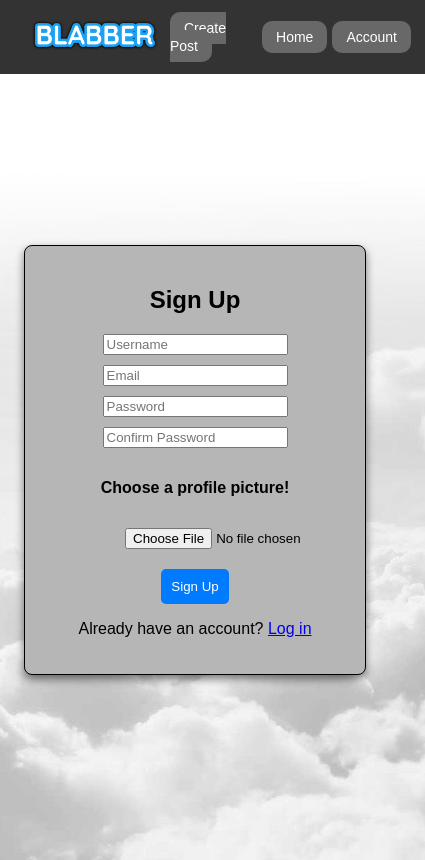
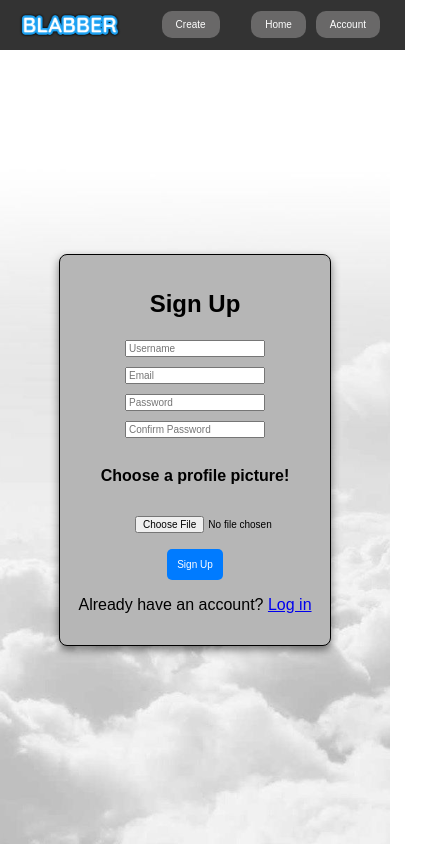
Before and after one commit to lousalvant/Blabber, a React (Vite) app: page /signup in a window 390 px wide. Shown: the whole page, 425 px wide, since content can reach past the window. Built offline with nearby package versions, Linux system fonts and the light colour scheme; no server answers; a web font is replaced by a local one.

Commit message:
styling for mobile devices

```diff
--- a/src/App.css
+++ b/src/App.css
@@ -4,4 +4,5 @@ body {
     background-image: url('./assets/background.jpg');
     background-size: cover;
     background-position: center;
+    background-attachment: fixed;
   }
--- a/src/components/Navbar.css
+++ b/src/components/Navbar.css
@@ -127,3 +127,42 @@
 .create-post-button a:hover {
     background-color: rgb(0, 145, 255); /* Change background color on hover */
 }
+
+
+@media screen and (max-width: 768px) {
+    /* New styles for mobile devices */
+
+    .navbar {
+      padding: 5px; /* Reduce padding for smaller screens */
+      font-size: 0px; /* Hide text, as buttons are represented by icons */
+    }
+
+    .logo img {
+      width: 120px; /* Reduce logo size for smaller screens */
+    }
+
+    .auth-buttons .home-button,
+    .auth-buttons .login-signup-button,
+    .auth-buttons .account-button,
+    .nav-buttons .create-post-button a {
+      margin-right: 10px; /* Set a consistent right margin between buttons */
+      font-size: 10px; /* Reduce font size for buttons */
+    }
+
+    .auth-buttons .account-button {
+      margin-right: 20px; /* Remove right margin for account button */
+    }
+
+    .nav-buttons {
+      display: flex; /* Ensure the create post button is visible */
+      align-items: baseline; /* Align items vertically */
+    }
+
+    .nav-buttons .create-post-button a {
+      margin-right: 0; /* Remove right margin for the create post button */
+    }
+
+    .navbar {
+      padding-left: 10px; /* Adjust padding to move the title a bit to the left */
+    }
+  }
--- a/src/components/Navbar.jsx
+++ b/src/components/Navbar.jsx
@@ -38,7 +38,7 @@ function Navbar() {
             </div>
             <div className="nav-buttons">
                 <div className="create-post-button">
-                    <Link to="/createpost">Create Post</Link>
+                    <Link to="/createpost">Create</Link>
                 </div>
             </div>
             <div className="auth-buttons">
--- a/src/pages/Account.css
+++ b/src/pages/Account.css
@@ -25,3 +25,18 @@
     display: flex;
     align-items: center;
 }
+
+@media screen and (max-width: 768px) {
+    .account-container {
+      width: 300px;
+      padding: 20px; /* Reduce padding for smaller screens */
+      margin-top: 100px;
+      font-size: 12px;
+    }
+
+    .account-container h1 {
+        text-align: center;
+    }
+
+
+  }
--- a/src/pages/CreatePost.css
+++ b/src/pages/CreatePost.css
@@ -58,3 +58,23 @@ input[type="file"] {
   margin-top: 10px; /* Add some top margin for spacing */
   margin-left: 150px;
 }
+
+@media screen and (max-width: 768px) {
+  .create-post-container {
+    width: 300px;
+    padding: 20px; /* Reduce padding for smaller screens */
+  }
+
+  .create-post-container,
+  .form-group label,
+  input[type="text"],
+  textarea,
+  button[type="submit"] {
+    font-size: 10px;
+  }
+
+  input[type="file"] {
+    width: 100%; /* Full width for file input */
+    margin-left: 50px;
+  }
+}
--- a/src/pages/EditPost.css
+++ b/src/pages/EditPost.css
@@ -62,3 +62,23 @@ input[type="file"] {
 .button-group button {
   margin-right: 10px; /* Add space between the buttons */
 }
+
+@media screen and (max-width: 768px) {
+  .edit-post-container {
+    width: 300px;
+    padding: 20px; /* Reduce padding for smaller screens */
+  }
+
+  .edit-post-container,
+  .form-group label,
+  input[type="text"],
+  textarea,
+  button[type="submit"] {
+    font-size: 10px;
+  }
+
+  input[type="file"] {
+    width: 100%; /* Full width for file input */
+    margin-left: 50px;
+  }
+}
--- a/src/pages/Home.css
+++ b/src/pages/Home.css
@@ -63,4 +63,25 @@
     left: 50%; /* Place the left edge of the container at the horizontal center of the viewport */
     transform: translate(-50%, -50%); /* Center the container both vertically and horizontally */
     z-index: 9999; /* Ensure the loading animation is on top of other content */
+}
+
+@media screen and (max-width: 768px) {
+    .home-container {
+      max-width: 90%; /* Adjust the width for smaller screens */
+      margin-top: 100px; /* Adjust the margin-top for smaller screens */
+    }
+
+    .post-container {
+      padding: 10px; /* Adjust the padding for post containers */
+      height: 150px;
+      font-size: 10px;
+    }
+
+    .search-bar {
+      width: 100%; /* Make the search bar full width */
+    }
+
+    .post-content {
+        font-size: 10px; /* Reduce the font size of the post content */
+      }
   }
--- a/src/pages/Login.css
+++ b/src/pages/Login.css
@@ -36,3 +36,25 @@
 .login-button-container button:hover {
   background-color: #0056b3; /* Darken button background color on hover */
 }
+
+@media screen and (max-width: 768px) {
+  .login-container {
+      padding-top: 30px; /* Reduce top padding */
+  }
+
+  .login-box {
+      width: 250px; /* Reduce width of login box */
+      padding: 15px; /* Reduce padding inside the box */
+  }
+
+  .login-box input {
+      font-size: 12px; /* Reduce font size of input fields */
+      margin-bottom: 8px; /* Adjust margin bottom of input fields */
+  }
+
+  .login-button-container button {
+      font-size: 10px; /* Reduce font size of login button */
+      padding: 8px 16px; /* Adjust padding of login button */
+      margin-top: 8px; /* Adjust margin top of login button */
+  }
+}
--- a/src/pages/PostDetails.css
+++ b/src/pages/PostDetails.css
@@ -127,4 +127,34 @@
     padding: 10px; /* Add padding inside each comment */
     margin-bottom: 10px; /* Add bottom margin between comments */
     background-color: #888888;
-  }
+}
+
+@media screen and (max-width: 768px) {
+    .post-details-container {
+        max-width: 100%; /* Adjust max-width to fit smaller screens */
+        padding: 20px; /* Reduce padding for smaller screens */
+        font-size: 10px;
+    }
+
+    .post-details-container .button-container button {
+        padding: 8px 12px; /* Adjust padding for smaller buttons */
+    }
+
+    .post-details-container .upvote-button {
+        font-size: 0.8rem; /* Reduce font size for upvote button */
+    }
+
+    .post-details-container .comment-input textarea {
+        height: 30px; /* Reduce height of textarea for smaller screens */
+    }
+
+    .post-details-container .comment {
+        padding: 8px; /* Adjust padding for comments on smaller screens */
+    }
+
+    .post-details-box img,
+    .post-details-box video {
+        max-width: 100%; /* Ensure media fills container width */
+        height: auto; /* Maintain aspect ratio */
+    }
+}
--- a/src/pages/PostDetails.jsx
+++ b/src/pages/PostDetails.jsx
@@ -123,11 +123,11 @@ function PostDetails() {
     const mediaElements = [];
 
     if (post.localImageUrl) {
-      mediaElements.push(<img key="localImage" src={post.localImageUrl} alt="Local Post" style={{ maxWidth: '500px', height: 'auto' }} />);
+      mediaElements.push(<img key="localImage" src={post.localImageUrl} alt="Local Post"  />);
     }
 
     if (post.imageUrl) {
-      mediaElements.push(<img key="image" src={post.imageUrl} alt="Post" style={{ maxWidth: '500px', height: 'auto' }} />);
+      mediaElements.push(<img key="image" src={post.imageUrl} alt="Post" />);
     }
 
     if (post.youtubeUrl) {
@@ -135,8 +135,6 @@ function PostDetails() {
       mediaElements.push(
         <iframe
           key="video"
-          width="560"
-          height="315"
           src={`https://www.youtube.com/embed/${videoId}`}
           title="YouTube video player"
           frameBorder="0"
--- a/src/pages/Signup.css
+++ b/src/pages/Signup.css
@@ -55,3 +55,33 @@
   align-items: center;
   margin-left: 80px;
 }
+
+@media screen and (max-width: 768px) {
+  .signup-container {
+      padding-top: 50px; /* Reduce top padding */
+  }
+
+  .signup-box {
+      width: 240px; /* Reduce width of signup box */
+      padding: 15px; /* Reduce padding inside the box */
+  }
+
+  .signup-box input {
+      font-size: 10px; /* Reduce font size of input fields */
+      margin-bottom: 8px; /* Adjust margin bottom of input fields */
+  }
+
+  .signup-button-container button {
+      font-size: 12px; /* Reduce font size of signup button */
+      padding: 8px 16px; /* Adjust padding of signup button */
+      margin-top: 8px; /* Adjust margin top of signup button */
+  }
+
+  .file-input-container button {
+      margin-left: 80px; /* Adjust margin left of file input button */
+  }
+
+  .file-input-container input[type="file"] {
+      margin-left: 60px; /* Adjust margin left of file input */
+  }
+}
```
